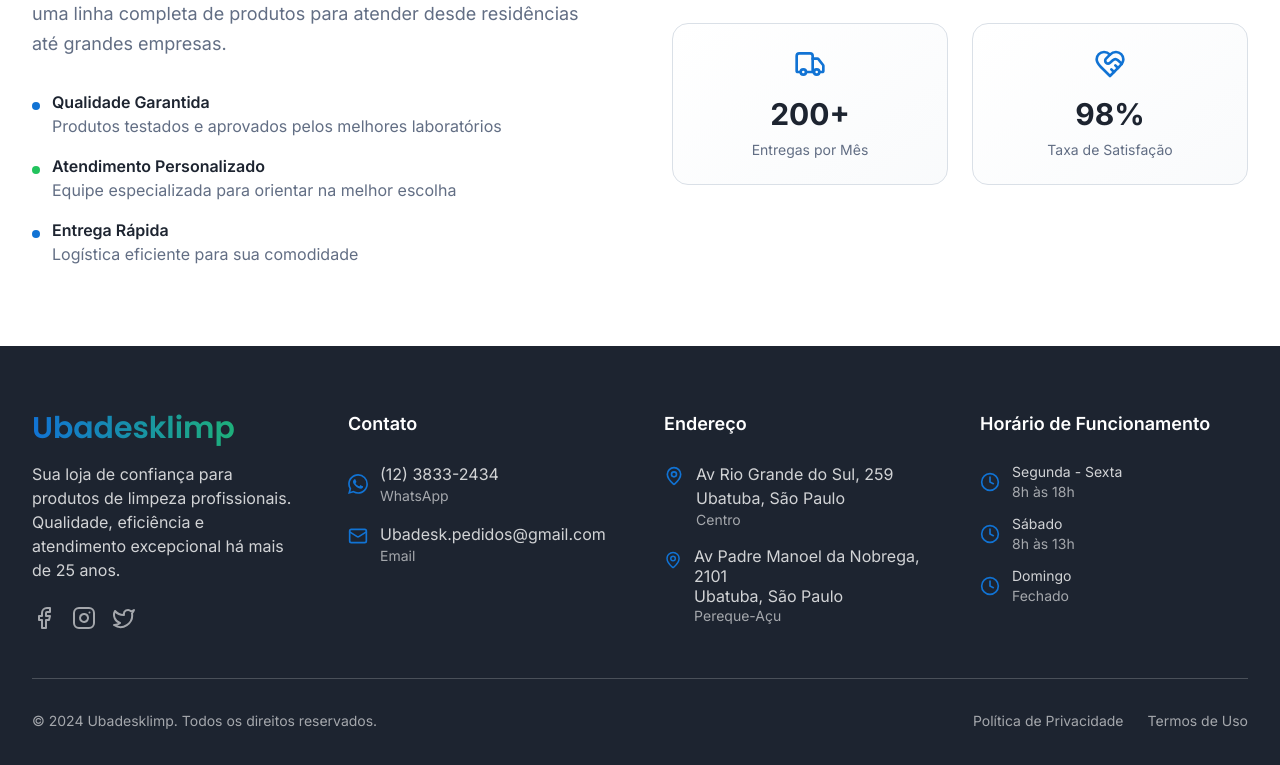
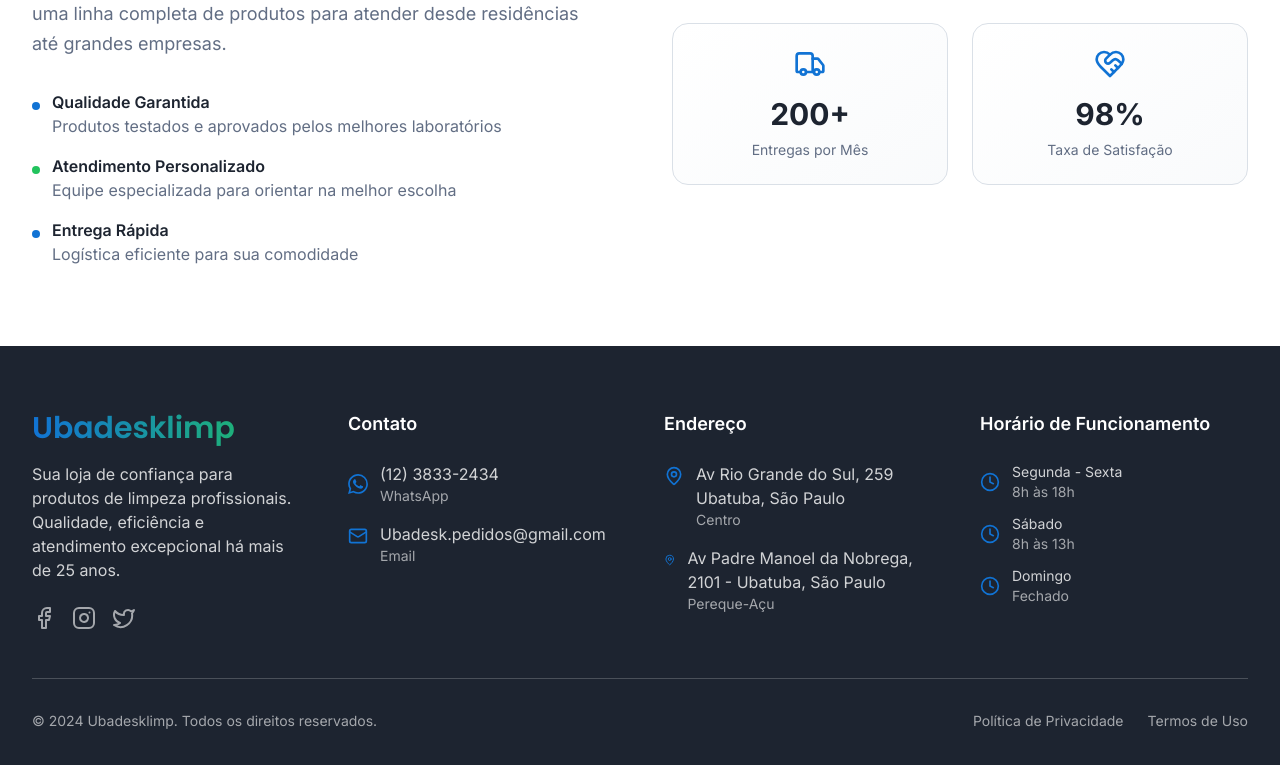
Before and after one commit to UBADESKLIMP/ubadesklimp, a React (Vite) app: page / in a window 1280 px wide. Shown: the part 1731-2496 px from the top of the page. Built offline with nearby package versions, Linux system fonts and the light colour scheme; no server answers; the database is empty.

Commit message:
Reverted to commit 1a9cd127744f29c3346f6cf6499aeb1e9dc741bd

```diff
--- a/src/components/Footer.tsx
+++ b/src/components/Footer.tsx
@@ -69,9 +69,8 @@ const Footer = () => {
 
               <div className="flex items-start space-x-3">
                 <MapPin className="h-5 w-5 text-primary mt-1" />
-                <div className="space-y-0 leading-tight">
-                  <p className="text-background/80 leading-tight">Av Padre Manoel da Nobrega, 2101</p>
-                  <p className="text-background/80 leading-tight">Ubatuba, São Paulo</p>
+                <div>
+                  <p className="text-background/80">Av Padre Manoel da Nobrega, 2101 - Ubatuba, São Paulo</p>
                   <p className="text-background/60 text-sm">Pereque-Açu</p>
                 </div>
               </div>
```
